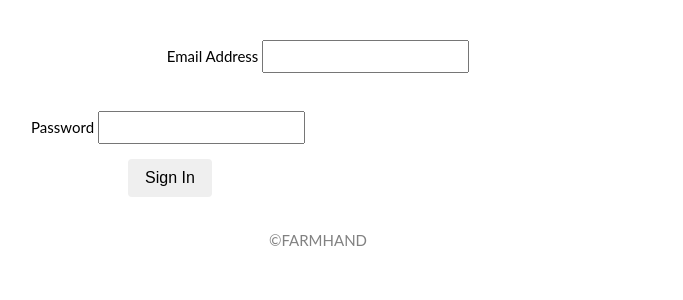
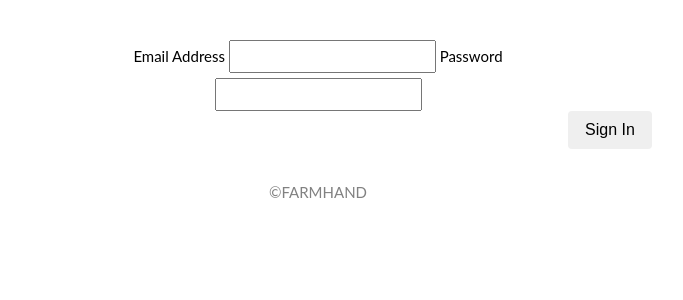
Before and after one commit to unselchr/GroupProject2, a Node server app: page /signin in a window 1280 px wide. Shown: the part 113-413 px from the top of the page, without its empty margins (322-1005 px from the left). Run offline with Node 20, Linux system fonts and the light colour scheme; some libraries are stand-ins or nearby versions.

Commit message:
fixed sign in page

```diff
--- a/views/signin.handlebars
+++ b/views/signin.handlebars
@@ -7,18 +7,14 @@
 
 <body>
     <div class="form-group">
-        <form id="signin" name="signin" method="post" action="signin">
+        <form id="signinemail" name="signin" method="post" action="signin">
             <label for="email">Email Address</label>
             <input class="text" name="email" type="text" />
+            <label for="password">Password</label>
+            <input name="password" type="password" /><br>
+            <input class="btn" id="signinbtn" type="submit" value="Sign In" />
         </form>
     </div>
-    <div class="form-group1">
-        <form id="signin" name="signin" method="post" action="signin"></form>
-            <label for="password">Password</label>
-            <input name="password" type="password" /><br>
-        </form>
-    </div>
-    <input class="btn" id="signinbtn" type="submit" value="Sign In" />
 </body>
 
 </html>
```
